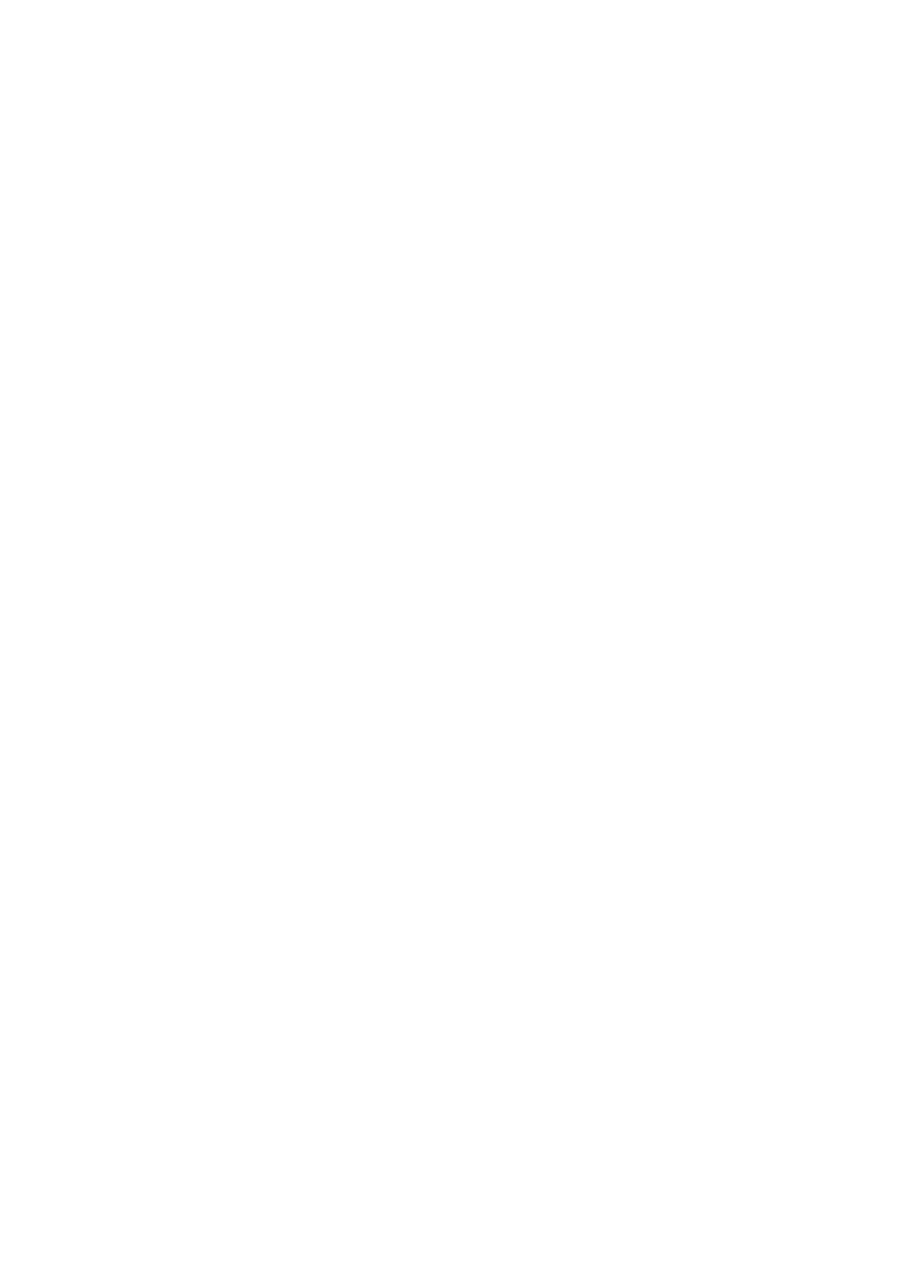
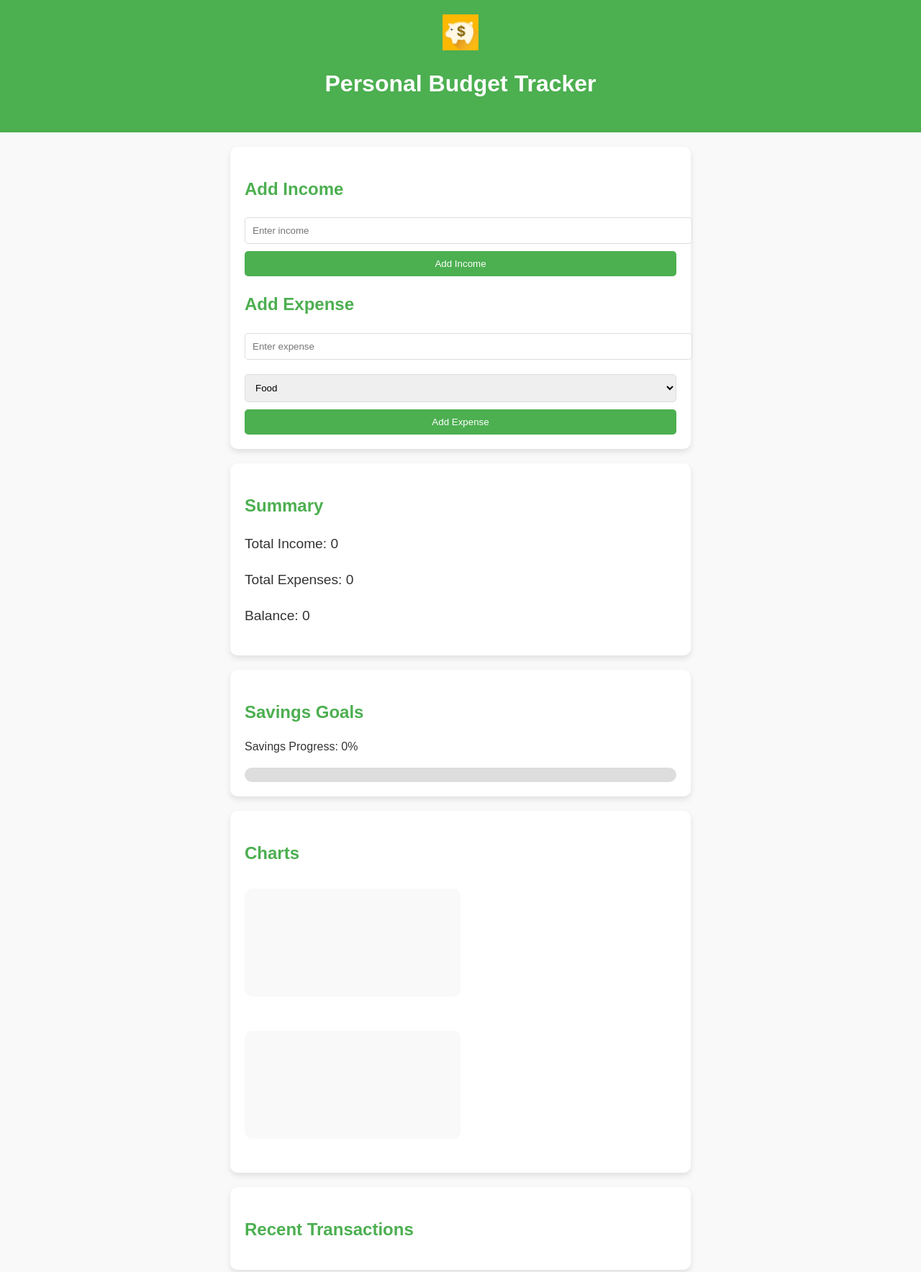
Before and after one commit to hasa10/2024-11-27, a plain HTML site: page index.html in a window 1280 px wide. Shown: the top 1768 px of the page at 72% size. Before the commit the page ends 800 px from the top, so only its background shows below. Drawn offline with nearby package versions, Linux system fonts and the light colour scheme.

Commit message:
Personal Budget Tracker

```diff
--- a/index.html
+++ b/index.html
@@ -1,11 +1,64 @@
 <!DOCTYPE html>
 <html lang="en">
+
 <head>
     <meta charset="UTF-8">
     <meta name="viewport" content="width=device-width, initial-scale=1.0">
-    <title>Document</title>
+    <title>Personal Budget Tracker</title>
+    <link rel="stylesheet" href="style.css">
+    <script src="https://cdnjs.cloudflare.com/ajax/libs/Chart.js/2.9.4/Chart.js"></script>
 </head>
+
 <body>
+    <header>
+        <img src="img/logo.jpg" alt="Logo" class="logo">
+        <h1>Personal Budget Tracker</h1>
+    </header>
 
+    <section class="form-section">
+        <h2>Add Income</h2>
+        <input type="text" id="incomeInput" placeholder="Enter income">
+        <button id="addIncome">Add Income</button>
+
+        <h2>Add Expense</h2>
+        <input type="text" id="expenseInput" placeholder="Enter expense">
+        <select id="expenseCategory">
+            <option value="Food">Food</option>
+            <option value="Transportation">Transportation</option>
+            <option value="Utilities">Utilities</option>
+            <option value="Reload">Reload</option>
+            <option value="Other">Other</option>
+        </select>
+        <button id="addExpense">Add Expense</button>
+    </section>
+
+    <section class="summary-section">
+        <h2>Summary</h2>
+        <p>Total Income: <span id="totalIncome">0</span></p>
+        <p>Total Expenses: <span id="totalExpenses">0</span></p>
+        <p>Balance: <span id="balance">0</span></p>
+    </section>
+
+    <section class="progress-section">
+        <h2>Savings Goals</h2>
+        <p>Savings Progress: <span id="savingsProgress">0%</span></p>
+        <div class="progress-bar">
+            <div id="progressFill"></div>
+        </div>
+    </section>
+
+    <section class="charts-section">
+        <h2>Charts</h2>
+        <canvas id="expenseChart" class="chart"></canvas>
+        <canvas id="monthlyChart" class="chart"></canvas>
+    </section>
+
+    <section class="transactions-section">
+        <h2>Recent Transactions</h2>
+        <ul id="transactionsList"></ul>
+    </section>
+
+    <script src="script.js"></script>
 </body>
+
 </html>
--- a/script.js
+++ b/script.js
@@ -1,15 +1,18 @@
-const dashboardData = {
-    summaryCards: [
-    { title: 'Total', value: '150', icon: '📊' },
-    { title: 'Average', value: '75%', icon: '📈' },
-    { title: 'Status', value: 'Good', icon: '✅' }
-    ],
-    chartData: {
-    labels: ['Jan', 'Feb', 'Mar', 'Apr', 'May'],
-    values: [65, 59, 80, 81, 56]
-    },
-    listItems: [
-    { id: 1, title: 'Item 1', status: 'Active' },
-    { id: 2, title: 'Item 2', status: 'Pending' }
-    ]
-   };
+let totalIncome = 0;
+let totalExpenses = 0;
+
+document.getElementById('addIncome').addEventListener('click', function() {
+    const incomeInput = document.getElementById('incomeInput').value;
+    totalIncome += parseFloat(incomeInput);
+    document.getElementById('totalIncome').innerText = totalIncome;
+    document.getElementById('balance').innerText = totalIncome - totalExpenses;
+    document.getElementById('incomeInput').value = ''; // Clear input
+});
+
+document.getElementById('addExpense').addEventListener('click', function() {
+    const expenseInput = document.getElementById('expenseInput').value;
+    totalExpenses += parseFloat(expenseInput);
+    document.getElementById('totalExpenses').innerText = totalExpenses;
+    document.getElementById('balance').innerText = totalIncome - totalExpenses;
+    document.getElementById('expenseInput').value = ''; // Clear input
+});
--- a/style.css
+++ b/style.css
@@ -0,0 +1,95 @@
+body {
+    font-family: Arial, sans-serif;
+    margin: 0;
+    padding: 0;
+    background-color: #f9f9f9;
+    color: #333;
+    line-height: 1.6;
+}
+
+header {
+    background-color: #4CAF50;
+    color: #fff;
+    text-align: center;
+    padding: 20px 0;
+}
+
+header .logo {
+    width: 50px;
+    height: auto;
+    display: block;
+    margin: 0 auto 10px;
+}
+
+section {
+    margin: 20px auto;
+    padding: 20px;
+    background: #fff;
+    border-radius: 10px;
+    box-shadow: 0 4px 8px rgba(0, 0, 0, 0.1);
+    max-width: 600px;
+}
+
+h2 {
+    color: #4CAF50;
+    margin-bottom: 10px;
+}
+
+input, select {
+    width: 100%;
+    padding: 10px;
+    margin: 10px 0;
+    border: 1px solid #ddd;
+    border-radius: 5px;
+}
+
+button {
+    width: 100%;
+    padding: 10px;
+    background-color: #4CAF50;
+    color: white;
+    border: none;
+    border-radius: 5px;
+    cursor: pointer;
+}
+
+button:hover {
+    background-color: #45a049;
+}
+
+.summary-section p {
+    font-size: 1.2em;
+}
+
+.progress-bar {
+    width: 100%;
+    background-color: #ddd;
+    border-radius: 10px;
+    overflow: hidden;
+    margin-top: 10px;
+}
+
+#progressFill {
+    height: 20px;
+    width: 0;
+    background-color: #4CAF50;
+    transition: width 0.5s ease-in-out;
+}
+
+.chart {
+    margin: 20px auto;
+    max-width: 600px;
+    background: #f9f9f9;
+    border-radius: 10px;
+}
+.transactions-section ul {
+    list-style: none;
+    padding: 0;
+}
+
+.transactions-section li {
+    padding: 10px;
+    background: #f4f4f4;
+    margin-bottom: 5px;
+    border-radius: 5px;
+}
```
Also changed, not shown: img/logo.jpg (added).
